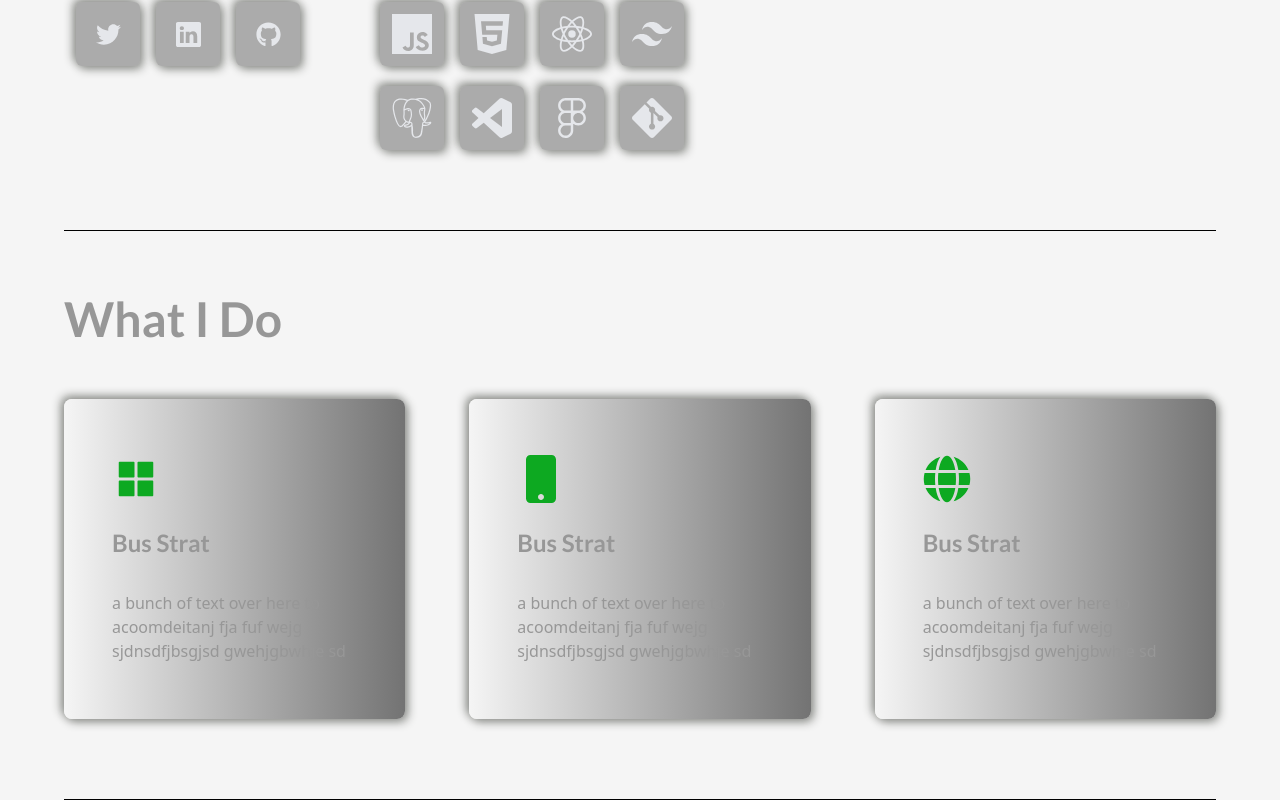
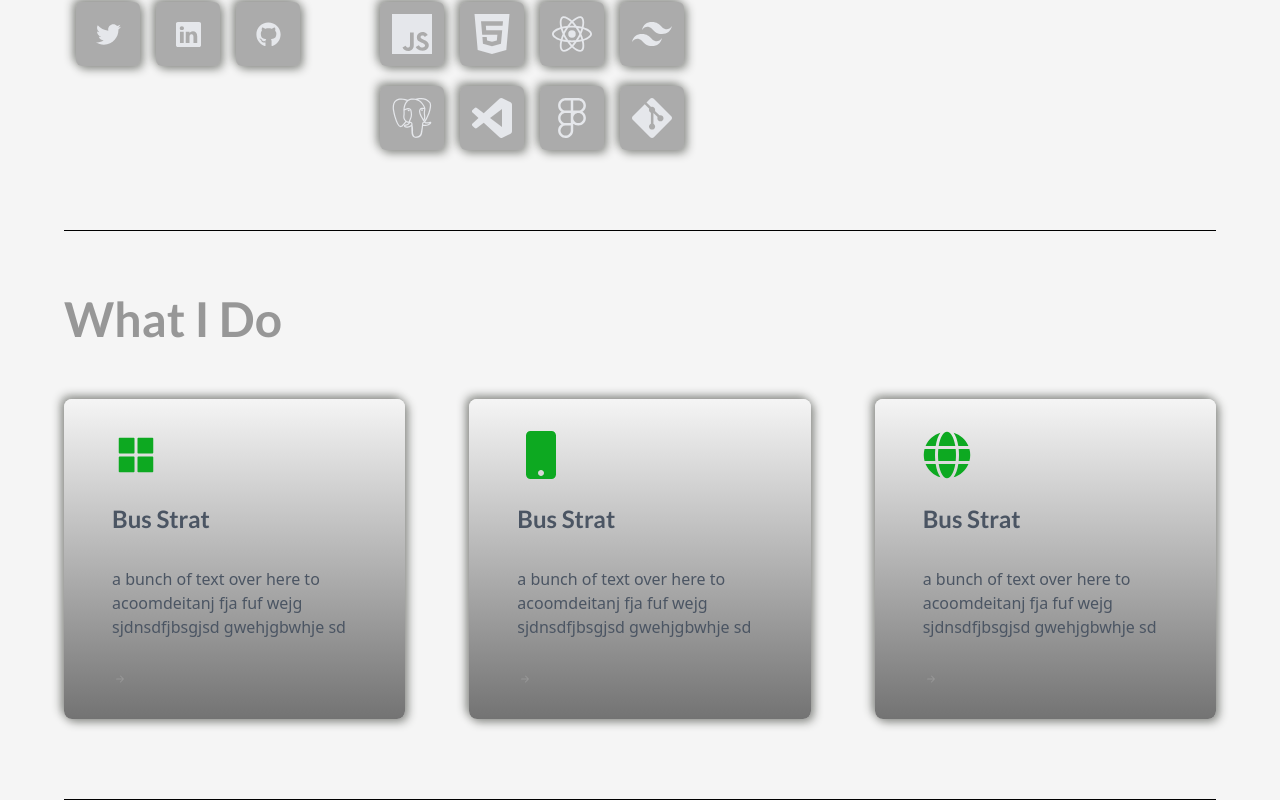
Before and after one commit to AhmadRFC/alabbasei.com, a React (Create React App) app: page / in a window 1280 px wide. Shown: the part 487-1287 px from the top of the page. Built offline with nearby package versions, Linux system fonts and the light colour scheme.

Commit message:
adding example test case

```diff
--- a/package.json
+++ b/package.json
@@ -43,6 +43,7 @@
     ]
   },
   "devDependencies": {
+    "jest": "^29.5.0",
     "tailwindcss": "^3.3.2"
   }
 }
--- /dev/null
+++ b/src/__test__/ExampleComponent.jsx
@@ -0,0 +1,9 @@
+// ExampleComponent.js
+
+import React from 'react';
+
+const ExampleComponent = () => {
+  return <div>Example Text</div>;
+};
+
+export default ExampleComponent;
--- a/src/components/WhatIDo/Card.jsx
+++ b/src/components/WhatIDo/Card.jsx
@@ -1,17 +1,19 @@
 import React from "react";
+import { BsArrowRightShort } from "react-icons/bs";
 
 const Card = ({ title, des, icon }) => {
   return (
-    <div className="w-full px-12 h-80 py-10 rounded-lg shadow-shadowOne flex items-center bg-gradient-to-r from-bodyColor to-[#737373] group hover:bg-gradient-to-b hover:from-[#737373] hover:to-[#1e2024] transition-colors duration-100 group">
+    <div className="w-full px-12 h-80 py-10 rounded-lg shadow-shadowOne flex items-center bg-gradient-to-b from-bodyColor to-[#737373] group hover:bg-gradient-to-b hover:from-[#737373] hover:to-[#919191] transition-colors duration-100 group">
       <div className="flex flex-col gap-6">
         <div>
           <span className="text-5xl text-designColor">{icon}</span>
         </div>
         <div className="flex flex-col gap-8">
-          <h2 className="text-2xl font-titleFont font-bold text-lightText">
+          <h2 className="text-2xl font-titleFont font-bold text-gray-600">
             {title}
           </h2>
-          <p className="base">{des}</p>
+          <p className="base text-gray-600">{des}</p>
+          <span><BsArrowRightShort /></span>
         </div>
       </div>
     </div>
```
Also changed, not shown: 2 other files (tests, documents, lock files or other folders).
